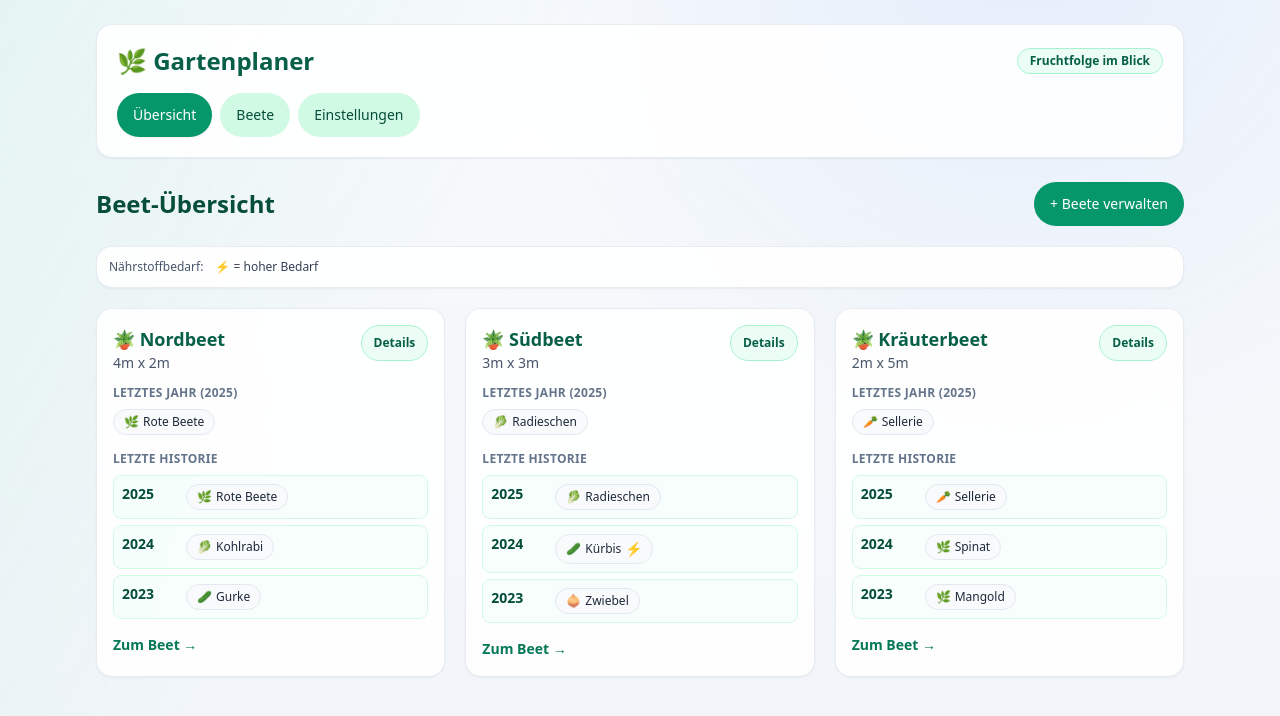
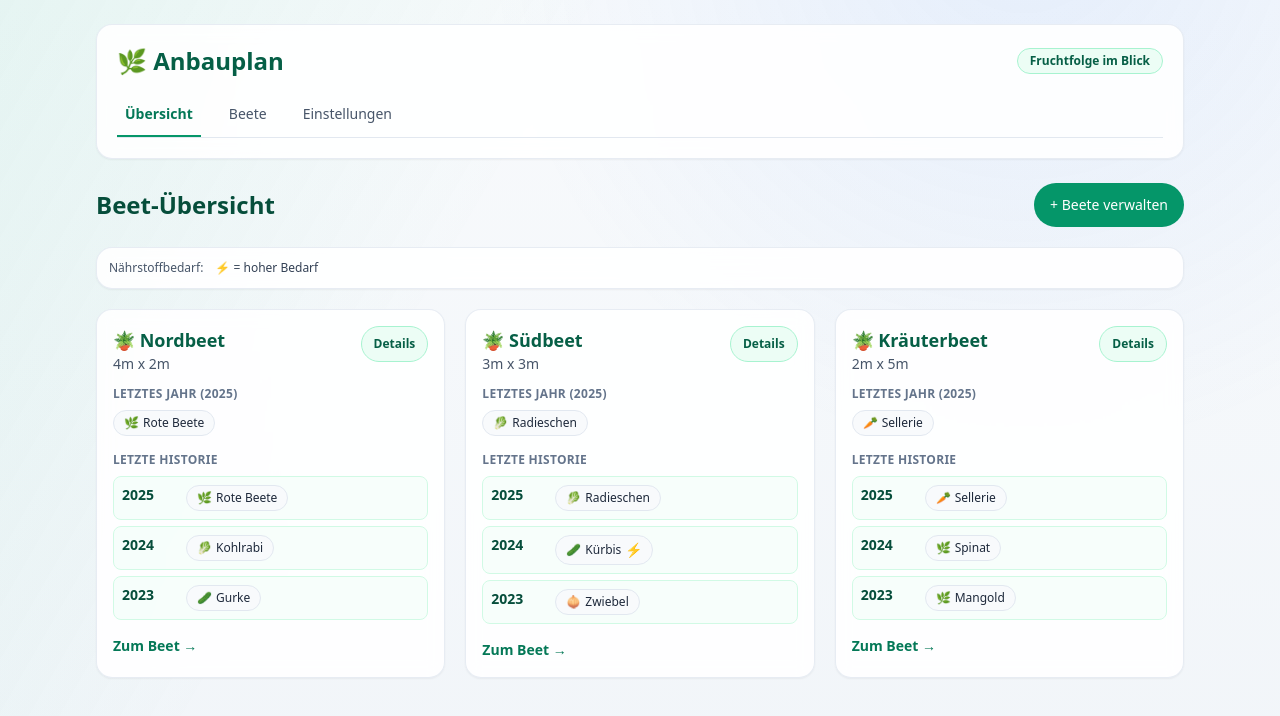
Before and after one commit to widmerin/Garden-Planner, a Nuxt app: page / in a window 1280 px wide. Shown: the top 716 px of the page. Built offline with nearby package versions, Linux system fonts and the light colour scheme.

Commit message:
Change label for the dashboard

```diff
--- a/app.vue
+++ b/app.vue
@@ -4,8 +4,8 @@ const route = useRoute()
 const navClass = (path: string): string => {
   const active = route.path === path
   return active
-    ? 'inline-flex min-h-11 w-full items-center justify-center rounded-full bg-emerald-600 px-4 py-2 text-white shadow-sm hover:-translate-y-0.5 hover:shadow-md sm:w-auto'
-    : 'inline-flex min-h-11 w-full items-center justify-center rounded-full bg-emerald-100 px-4 py-2 text-emerald-900 hover:-translate-y-0.5 hover:bg-emerald-200 hover:shadow-sm sm:w-auto'
+    ? 'inline-flex min-h-11 w-full items-center justify-center border-b-2 border-emerald-600 px-2 py-2 font-semibold text-emerald-700 sm:w-auto'
+    : 'inline-flex min-h-11 w-full items-center justify-center border-b-2 border-transparent px-2 py-2 text-slate-600 hover:border-slate-300 hover:text-slate-900 sm:w-auto'
 }
 </script>
 
@@ -13,12 +13,12 @@ const navClass = (path: string): string => {
   <div class="mx-auto max-w-6xl px-3 py-4 sm:px-6 sm:py-6 lg:px-8">
     <header class="card-soft mb-5 overflow-hidden p-4 sm:mb-6 sm:p-5">
       <div class="flex flex-wrap items-center justify-between gap-3">
-        <h1 class="text-2xl font-bold text-emerald-800">🌿 Gartenplaner</h1>
+        <h1 class="text-2xl font-bold text-emerald-800">🌿 Anbauplan</h1>
         <span class="rounded-full border border-emerald-200 bg-emerald-50 px-3 py-1 text-xs font-semibold text-emerald-800">
           Fruchtfolge im Blick
         </span>
       </div>
-      <nav class="mt-4 grid grid-cols-1 gap-2 text-sm sm:flex sm:flex-wrap">
+      <nav class="mt-4 grid grid-cols-1 gap-1 border-b border-slate-200 text-sm sm:flex sm:flex-wrap sm:gap-5">
         <NuxtLink :class="navClass('/')" to="/">Übersicht</NuxtLink>
         <NuxtLink :class="navClass('/beds')" to="/beds">Beete</NuxtLink>
         <NuxtLink :class="navClass('/settings')" to="/settings">Einstellungen</NuxtLink>
--- a/pages/index.vue
+++ b/pages/index.vue
@@ -6,14 +6,24 @@ import { nutrientDemandLabel } from '~/utils/labels'
 const store = useGardenStore()
 store.initialize()
 
+const currentYear = new Date().getFullYear()
 const lastYear = new Date().getFullYear() - 1
 
 const summary = computed(() => {
   return store.beds.map((bed) => {
+    const currentYearCrops = store.records
+      .filter((record) => record.bedId === bed.id && record.year === currentYear)
+      .map((record) => store.cropById(record.cropId))
+      .filter((crop): crop is NonNullable<typeof crop> => Boolean(crop))
+
     const lastYearCrops = store.records
       .filter((record) => record.bedId === bed.id && record.year === lastYear)
       .map((record) => store.cropById(record.cropId))
       .filter((crop): crop is NonNullable<typeof crop> => Boolean(crop))
+
+    const headlineYear = currentYearCrops.length ? currentYear : lastYear
+    const headlineCrops = currentYearCrops.length ? currentYearCrops : lastYearCrops
+    const hasCurrentYearData = currentYearCrops.length > 0
 
     const years = Array.from({ length: 5 }, (_, idx) => new Date().getFullYear() - idx)
     const timeline = years.map((year) => {
@@ -31,7 +41,9 @@ const summary = computed(() => {
 
     return {
       bed,
-      lastYearCrops,
+      headlineYear,
+      headlineCrops,
+      hasCurrentYearData,
       compactHistory
     }
   })
@@ -73,9 +85,11 @@ const hasHighDemand = (value: NutrientDemand | string): boolean => {
         </div>
 
         <div class="mt-2">
-          <p class="mb-1 text-[11px] font-semibold uppercase tracking-wide text-slate-500">Letztes Jahr ({{ lastYear }})</p>
-          <div v-if="item.lastYearCrops.length" class="flex flex-wrap gap-1.5">
-            <span v-for="crop in item.lastYearCrops" :key="`mobile-${item.bed.id}-${crop.id}`" class="chip-crop">
+          <p class="mb-1 text-[11px] font-semibold uppercase tracking-wide text-slate-500">
+            {{ item.hasCurrentYearData ? `Aktuelles Beetjahr (${item.headlineYear})` : `Letztes Jahr (${item.headlineYear})` }}
+          </p>
+          <div v-if="item.headlineCrops.length" class="flex flex-wrap gap-1.5">
+            <span v-for="crop in item.headlineCrops" :key="`mobile-${item.bed.id}-${crop.id}`" class="chip-crop">
               <span>{{ cropIcon(crop) }}</span>
               <span class="truncate">{{ crop.name }}</span>
               <span
@@ -135,9 +149,11 @@ const hasHighDemand = (value: NutrientDemand | string): boolean => {
         </div>
 
         <div class="mb-4">
-          <p class="mb-2 text-xs font-semibold uppercase tracking-wide text-slate-500">Letztes Jahr ({{ lastYear }})</p>
-          <div v-if="item.lastYearCrops.length" class="flex flex-wrap gap-2">
-            <span v-for="crop in item.lastYearCrops" :key="`${item.bed.id}-${crop.id}`" class="chip-crop">
+          <p class="mb-2 text-xs font-semibold uppercase tracking-wide text-slate-500">
+            {{ item.hasCurrentYearData ? `Aktuelles Beetjahr (${item.headlineYear})` : `Letztes Jahr (${item.headlineYear})` }}
+          </p>
+          <div v-if="item.headlineCrops.length" class="flex flex-wrap gap-2">
+            <span v-for="crop in item.headlineCrops" :key="`${item.bed.id}-${crop.id}`" class="chip-crop">
               <span>{{ cropIcon(crop) }}</span>
               <span>{{ crop.name }}</span>
               <span
```
